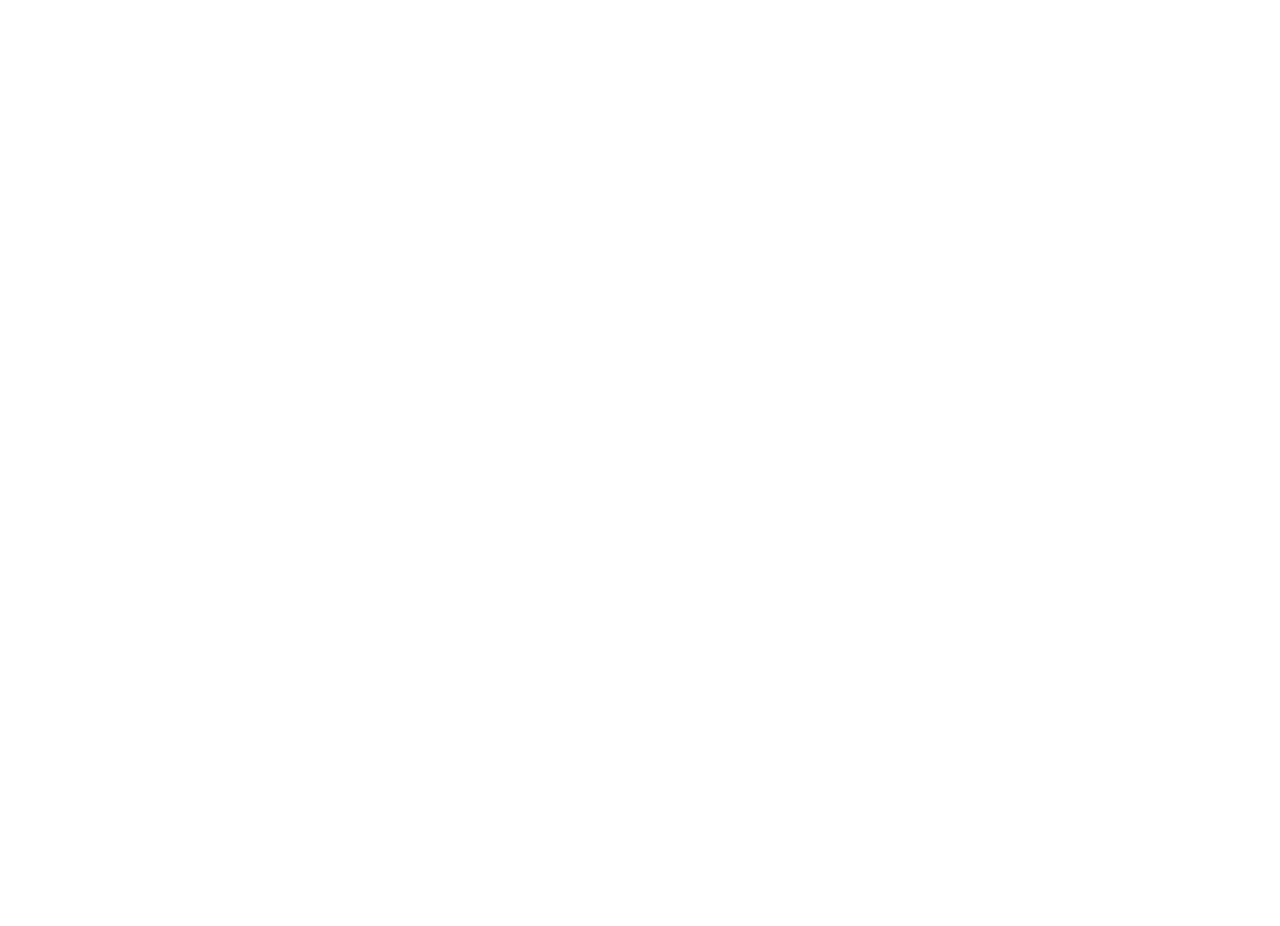
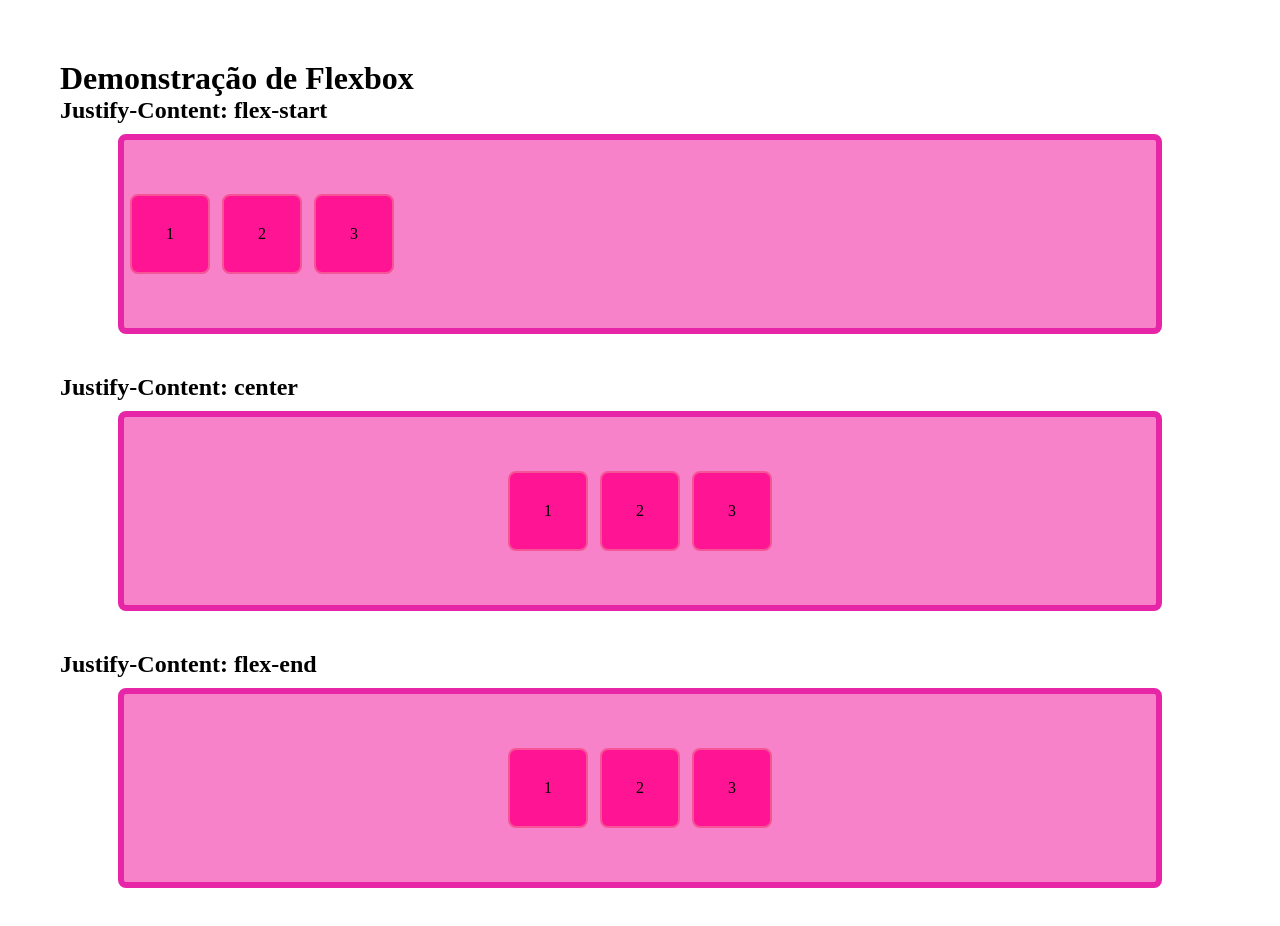
Before and after one commit to julia-anjos968/progresso-html, a plain HTML site: page index.html in a window 1280 px wide. Before the commit the page ends 800 px from the top, so only its background shows below. Drawn offline with Linux system fonts and the light colour scheme; a web font is replaced by a local one.

Commit message:
feat: cria as seções flex-start center e flex-end

```diff
--- a/assets/styles/index.css
+++ b/assets/styles/index.css
@@ -0,0 +1,51 @@
+@import url('https://fonts.googleapis.com/css2?family=Libertinus+Serif:ital,wght@0,400;0,600;0,700;1,400;1,600;1,700&display=swap');
+* {
+    margin: 0;
+    padding: 0;
+    box-sizing: border-box;
+}
+
+body {
+    font-family: "Libertinus Serif";
+    padding: 60px;
+}
+
+section {
+    margin-bottom: 40px;
+}
+
+h2 {
+    margin-bottom: 10px;
+}
+
+.flex-container {
+    width: 90%;
+    height: 200px;
+    background-color: rgb(247, 130, 202);
+    margin: 0 auto 20px;
+    border-radius: 8px;
+    border: 6px solid rgb(231, 38, 167);
+    display: flex;
+    justify-content: flex-start;
+    align-items: center;
+}
+
+.flex-item {
+    width: 80px;
+    height: 80px;
+    background-color: deeppink;
+    border: 2px solid rgb(245, 85, 151);
+    margin: 6px;
+    border-radius: 8px;
+    display: flex;
+    justify-content: center;
+    align-items: center;
+}
+
+.justify-center {
+    justify-content: center;
+}
+
+flex-end {
+    justify-content: center;
+}
--- a/index.html
+++ b/index.html
@@ -7,6 +7,36 @@
     <link rel="stylesheet" href="assets/styles/index.css">
 </head>
 <body>
+    <h1>Demonstração de Flexbox</h1>
 
+    <section>
+        <h2>Justify-Content: flex-start</h2>
+
+        <div class="flex-container">
+            <div class="flex-item">1</div>
+            <div class="flex-item">2</div>
+            <div class="flex-item">3</div>
+        </div>
+    </section>
+
+    <section>
+        <h2>Justify-Content: center</h2>
+
+        <div class="flex-container justify-center">
+            <div class="flex-item">1</div>
+            <div class="flex-item">2</div>
+            <div class="flex-item">3</div>
+        </div>
+    </section>
+
+    <section>
+        <h2>Justify-Content: flex-end</h2>
+
+        <div class="flex-container justify-center">
+            <div class="flex-item">1</div>
+            <div class="flex-item">2</div>
+            <div class="flex-item">3</div>
+        </div>
+    </section>
 </body>
 </html>
```
